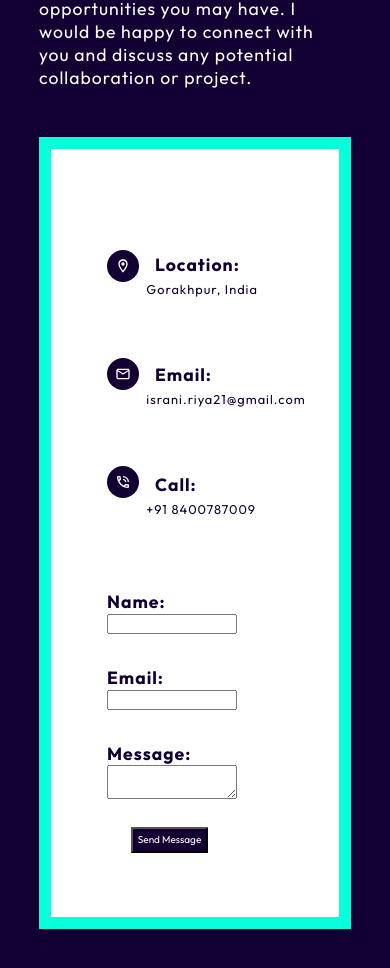
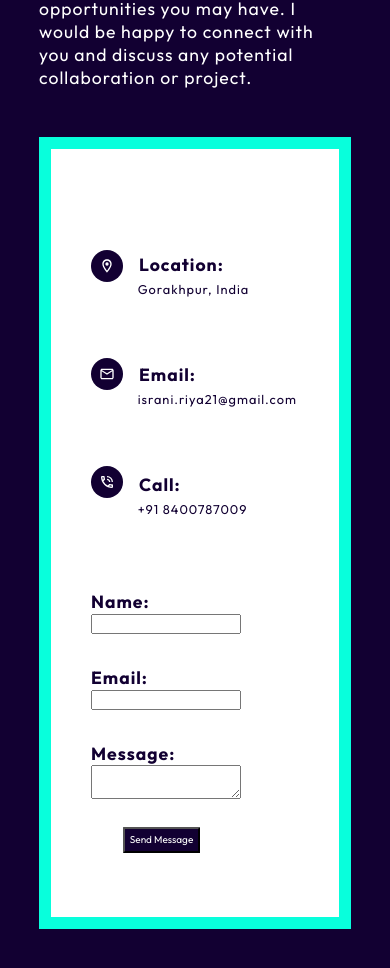
Before and after one commit to israni21/My-Portfolio, a React (Create React App) app: page / in a window 390 px wide. Shown: the part 7098-8066 px from the top of the page. Built offline with nearby package versions, Linux system fonts and the light colour scheme.

Commit message:
Update HeroImageStyles4.css

```diff
--- a/src/components/HeroImageStyles4.css
+++ b/src/components/HeroImageStyles4.css
@@ -220,19 +220,19 @@
     }
 
     .footer4 .footer-container4 .contact .container4 .left .text #location::after{
-        content: "\a   Gorakhpur, India";
+        content: "\a     Gorakhpur, India";
         white-space: pre;
         font-size: 0.8rem;
     }
 
     .footer4 .footer-container4 .contact .container4 .left .text #email::after{
-        content: "\a   israni.riya21@gmail.com";
+        content: "\a     israni.riya21@gmail.com";
         white-space: pre;
         font-size: 0.8rem;
     }
 
     .footer4 .footer-container4 .contact .container4 .left .text #call::after{
-        content: "\a   +91 8400787009";
+        content: "\a     +91 8400787009";
         white-space: pre;
         font-size: 0.8rem;
     }
@@ -264,7 +264,7 @@
     .footer4 .footer-container4 .contact .container4{
         grid-template-columns: 0fr;
         grid-gap: 0px;
-        padding-left: 1rem;
+        padding-left: 0;
     }
 
     .footer4 .footer-container4 .contact .container4 .right h2{
@@ -280,17 +280,17 @@
     }
 
     .footer4 .footer-container4 .contact .container4 .right #name{
-        width: 130px;
+        width: 150px;
         height: 20px;
     }
 
     .footer4 .footer-container4 .contact .container4 .right #email{
-        width: 130px;
+        width: 150px;
         height: 20px;
     }
 
     .footer4 .footer-container4 .contact .container4 .right #message{
-        width: 130px;
+        width: 150px;
     }
 
     .footer4 .footer-container4 .contact .container4 .right button{
@@ -298,7 +298,7 @@
         font-size: 10px;
         background-color: #120032;
         align-content: center;
-        margin: 1.5rem;
+        margin: 1.5rem 1.5rem 1.5rem 2rem;
         padding: 0.3rem;
         border-radius: 2%;
     }
```
